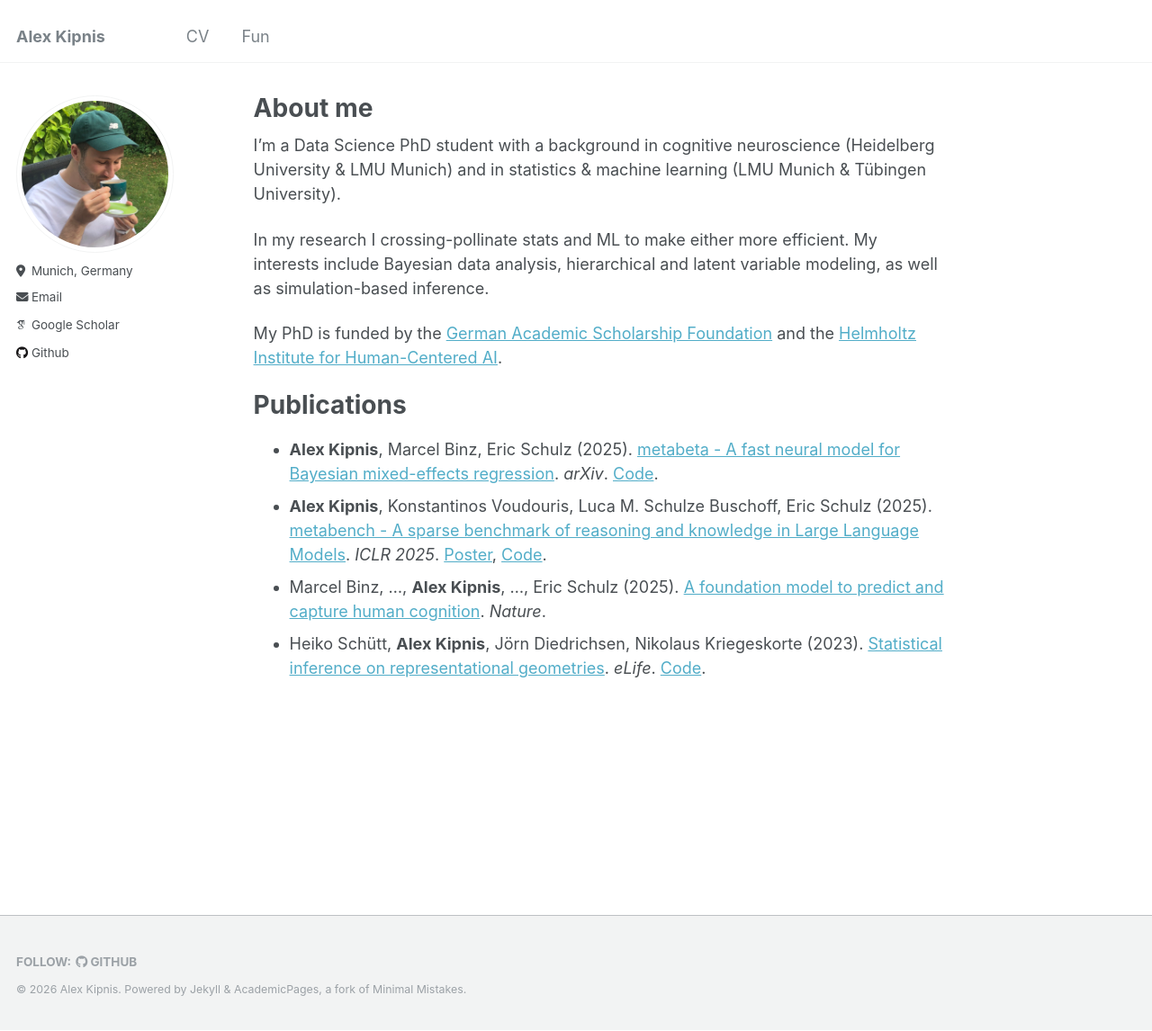
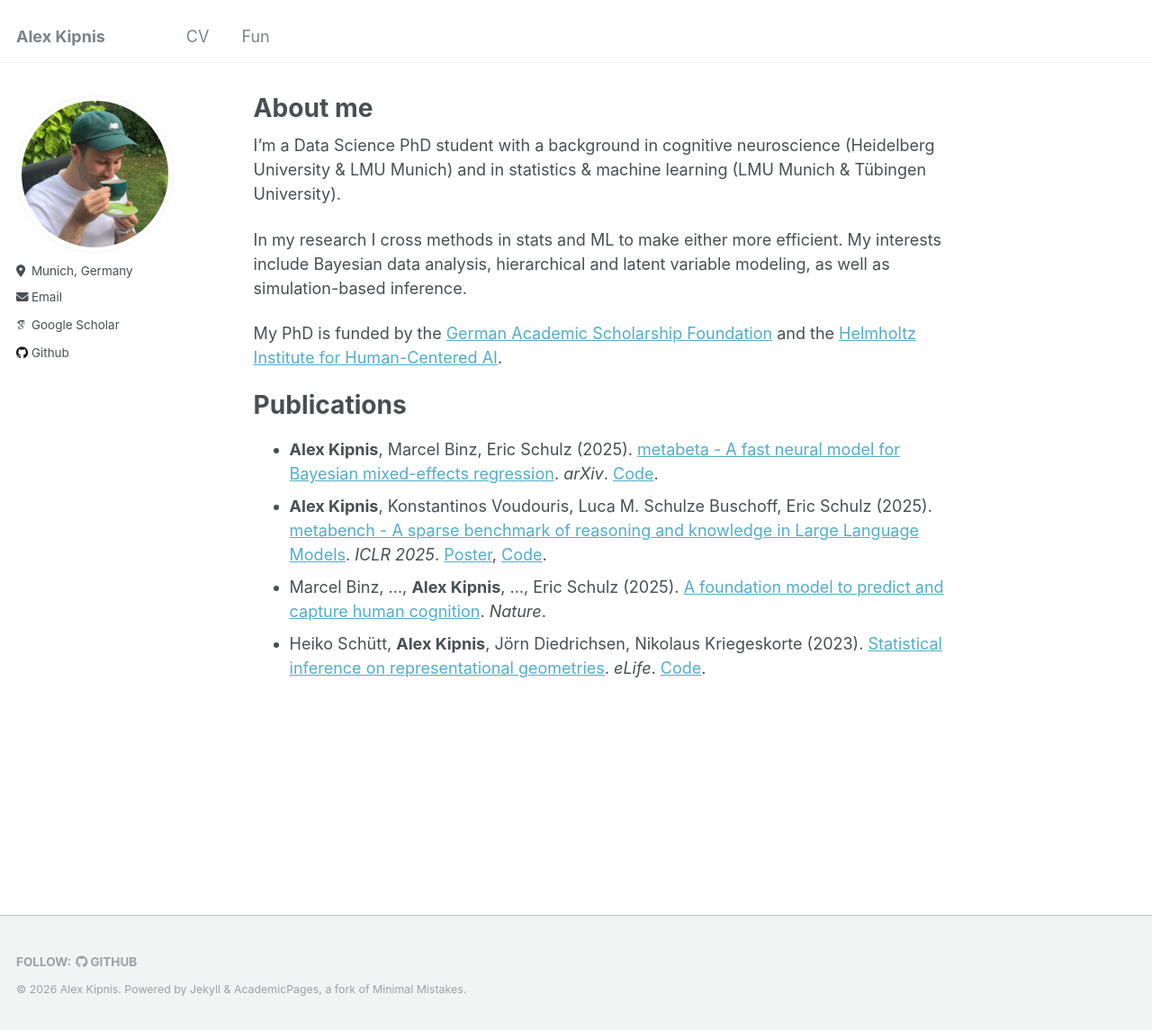
Before and after one commit to adkipnis/adkipnis.github.io, a Jekyll site: the page built from _pages/about.md, in a window 1280 px wide and 1146 px high. Shown: the whole window at 90% size. Built offline with Jekyll 4.4.1, drawn with Linux system fonts in a browser that asks for light colours; some web fonts are replaced.

Commit message:
Update about.md

```diff
--- a/_pages/about.md
+++ b/_pages/about.md
@@ -8,7 +8,7 @@ redirect_from:
 ---
 I'm a Data Science PhD student with a background in cognitive neuroscience (Heidelberg University & LMU Munich) and in statistics & machine learning (LMU Munich & Tübingen University).
 
-In my research I crossing-pollinate stats and ML to make either more efficient. My interests include Bayesian data analysis, hierarchical and latent variable modeling, as well as simulation-based inference.
+In my research I cross methods in stats and ML to make either more efficient. My interests include Bayesian data analysis, hierarchical and latent variable modeling, as well as simulation-based inference.
 
 My PhD is funded by the [German Academic Scholarship Foundation](https://www.studienstiftung.de/en/) and the [Helmholtz Institute for Human-Centered AI](https://hcai-munich.com/).
 
```
